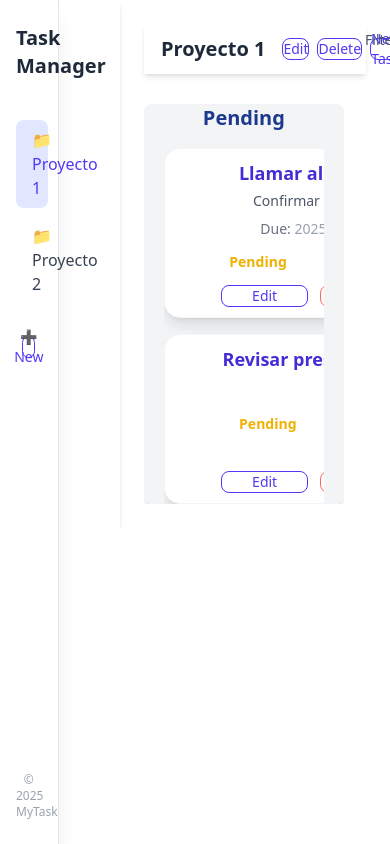
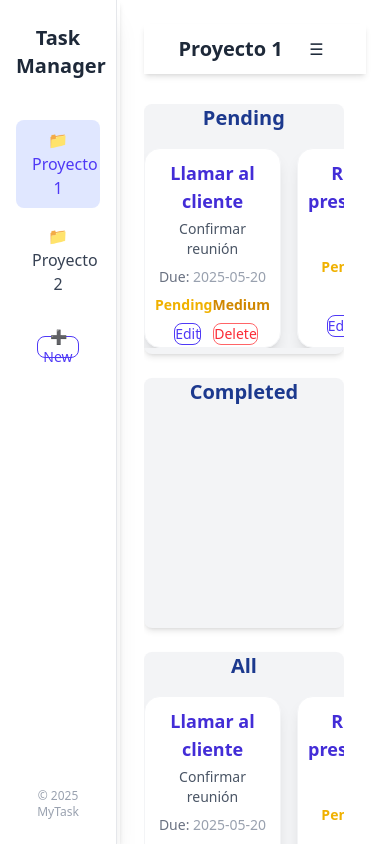
Before and after one commit to endyleyms/task-manager, a React (Vite) app: page /project/1 in a window 390 px wide. Built offline with nearby package versions, Linux system fonts and the light colour scheme; data requests are answered from the project's data file.

Commit message:
responsive

```diff
--- a/src/components/Molecules/TaskCard.tsx
+++ b/src/components/Molecules/TaskCard.tsx
@@ -44,7 +44,7 @@ export default function TaskCard({ id, title, description, dueDate, status, prio
   const { handleEditTask, handleDeleteTask } = useActions();
 
   return (
-    <div className="bg-white rounded-2xl shadow-lg w-[300px] h-[170px] border border-gray-100  flex flex-col justify-between hover:shadow-xl transition-shadow" style={{ padding: '10px' }}>
+    <div className="bg-white w-full rounded-2xl shadow-lg lg:w-[300px] h-[200px]  lg:h-[180px] border border-gray-100  flex flex-col justify-between items-center hover:shadow-xl transition-shadow" style={{ padding: '10px' }}>
       <div>
         <Typography
           text={title}
@@ -74,7 +74,7 @@ export default function TaskCard({ id, title, description, dueDate, status, prio
         </span>
       </div>
 
-      <div className="flex justify-center">
+      <div className="flex justify-center w-full">
         <div className="flex items-center justify-evenly mt-2 w-2/3 gap-3">
           <ButtonUi
             onClick={() => setIsModalOpenTask(true)}
--- a/src/components/Molecules/TaskColumn.tsx
+++ b/src/components/Molecules/TaskColumn.tsx
@@ -17,9 +17,9 @@ interface TaskColumnProps {
 
 export default function TaskColumn({ title, tasks }: TaskColumnProps) {
   return (
-    <div className="flex flex-col w-full items-center bg-gray-100 rounded-lg shadow-md min-h-[400px] gap-4">
+    <div className="flex flex-col w-full items-center bg-gray-100 rounded-lg shadow-md min-h-[250px] lg:min-h-[400px] gap-4">
       <Typography text={title} tag="h2" color="blue" />
-      <div className="w-[80%] h-full flex flex-col gap-4 overflow-y-auto">
+      <div className="w-full h-full flex lg:flex-col gap-4 overflow-auto lg:w-[80%]">
         {tasks.map((task) => (
           <TaskCard key={task.id} {...task} />
         ))}
--- a/src/components/Organism/Board.tsx
+++ b/src/components/Organism/Board.tsx
@@ -19,7 +19,7 @@ export default function Board({ tasks }: props) {
   }
 
   return (
-    <div className="flex gap-6 overflow-auto w-[90%]">
+    <div className="flex flex-col gap-6 overflow-auto w-[90%] lg:flex-row">
       <TaskColumn title="Pending" tasks={pending} />
       <TaskColumn title="Completed" tasks={completed} />
       <TaskColumn title="All" tasks={tasks} />
--- a/src/components/Organism/Header.tsx
+++ b/src/components/Organism/Header.tsx
@@ -16,6 +16,7 @@ interface props {
 }
 
 export default function Header({ project, filter, setFilter }: props) {
+  const [mobileMenuOpen, setMobileMenuOpen] = useState(false);
   const [isModalOpen, setIsModalOpen] = useState(false);
   const [isModalOpenTask, setIsModalOpenTask] = useState(false);
   const [modalDelete, setModalDelete] = useState(false);
@@ -34,34 +35,19 @@ export default function Header({ project, filter, setFilter }: props) {
   ];
 
   return (
-    <header className="w-full h-[50px] bg-white shadow-md flex items-center justify-between px-0">
-      <div className="w-full flex items-center justify-evenly">
+    <header className="w-full bg-white shadow-md relative">
+      <div className="h-[50px] px-4 flex items-center justify-evenly">
         <Typography
           text={project.name ?? "Proyecto"}
           tag="h2"
           className="text-lg font-semibold text-gray-800"
         />
-        <div className="flex items-center gap-4 w-[30%]">
-          <div className="flex gap-2 w-full">
-            <ButtonUi
-              title="Edit"
-              type="secondary"
-              onClick={() => setIsModalOpen(true)}
-            />
-            <ButtonUi
-              title="Delete"
-              type="secondary"
-              onClick={() => setModalDelete(true)}
-            />
-            <ButtonUi
-              onClick={() => setIsModalOpenTask(true)}
-              title="New Task"
-              type="secondary"
-              className="bg-gray-100 hover:bg-gray-200 text-gray-800"
-            />
-          </div>
 
-          {/* Filtro */}
+        {/* Botones Desktop */}
+        <div className="hidden md:flex items-center gap-4 w-[50%]">
+          <ButtonUi title="Edit" type="secondary" onClick={() => setIsModalOpen(true)} />
+          <ButtonUi title="Delete" type="secondary" onClick={() => setModalDelete(true)} />
+          <ButtonUi title="New Task" type="secondary" onClick={() => setIsModalOpenTask(true)} />
           <Select
             label="Filter"
             value={filter}
@@ -69,19 +55,43 @@ export default function Header({ project, filter, setFilter }: props) {
             onChange={(val) => setFilter(val)}
           />
         </div>
+
+        {/* Botón hamburguesa mobile */}
+        <button
+          className="md:hidden p-2 text-gray-800"
+          onClick={() => setMobileMenuOpen(!mobileMenuOpen)}
+        >
+          ☰
+        </button>
       </div>
-      {/* Modal */}
+
+      {/* Menú mobile desplegable */}
+      {mobileMenuOpen && (
+        <div className="md:hidden px-4 py-2 bg-white shadow-md flex flex-col gap-3 z-10">
+          <ButtonUi title="Edit" type="secondary" onClick={() => setIsModalOpen(true)} />
+          <ButtonUi title="Delete" type="secondary" onClick={() => setModalDelete(true)} />
+          <ButtonUi title="New Task" type="secondary" onClick={() => setIsModalOpenTask(true)} />
+          <Select
+            label="Filter"
+            value={filter}
+            options={options}
+            onChange={(val) => setFilter(val)}
+          />
+        </div>
+      )}
+
+      {/* Modales */}
       <Modal isOpen={isModalOpen} onClose={() => setIsModalOpen(false)} title="Edit Project">
         <CrudProject onClose={() => setIsModalOpen(false)} type="Edit" action={() => handleEditProject(project.id)} />
       </Modal>
       <Modal isOpen={modalDelete} onClose={() => setModalDelete(false)} title="Delete Project">
         <CrudProject onClose={() => setModalDelete(false)} type="Delete" action={() => handleDeleteProject(project.id)} />
       </Modal>
-
       <Modal isOpen={isModalOpenTask} onClose={() => setIsModalOpenTask(false)} title="New Task">
         <CrudTask onClose={() => setIsModalOpenTask(false)} type="Create" action={() => handleAddTask(project.id)} />
       </Modal>
     </header>
 
+
   );
 }
--- a/src/components/Organism/Sidebar.tsx
+++ b/src/components/Organism/Sidebar.tsx
@@ -27,7 +27,7 @@ export default function Sidebar() {
 
 
   return (
-    <div className="w-[15%] h-full bg-white text-gray-800 fixed top-0 left-0 shadow-xl flex flex-col justify-between border-r border-gray-200 py-6 px-4">
+    <div className="w-[30%] md:w-[20%] z-10 lg:w-[13%] h-full bg-white text-gray-800 fixed top-0 left-0 shadow-xl flex flex-col justify-between border-r border-gray-200 py-6 px-4">
       <div className="flex flex-col gap-4">
         <div className="text-center mb-6">
           <Typography
```
